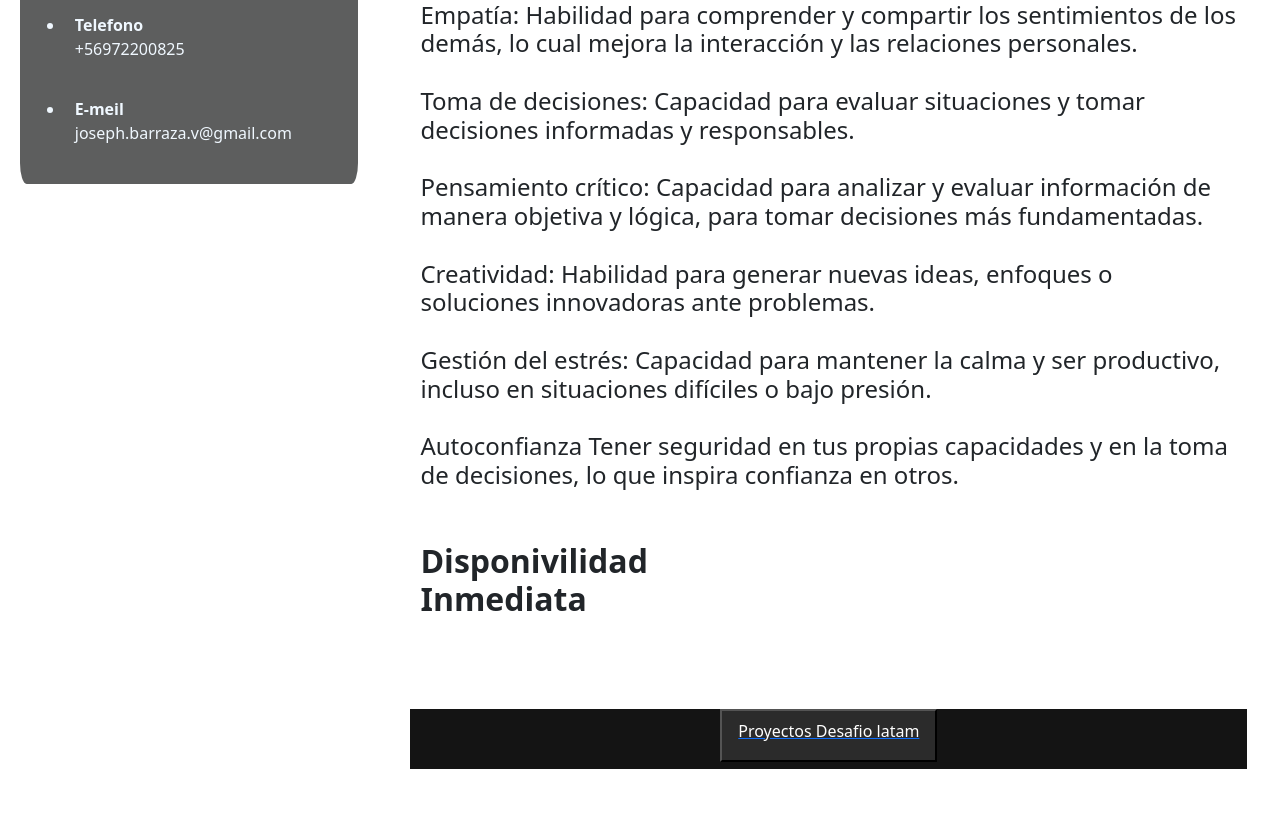
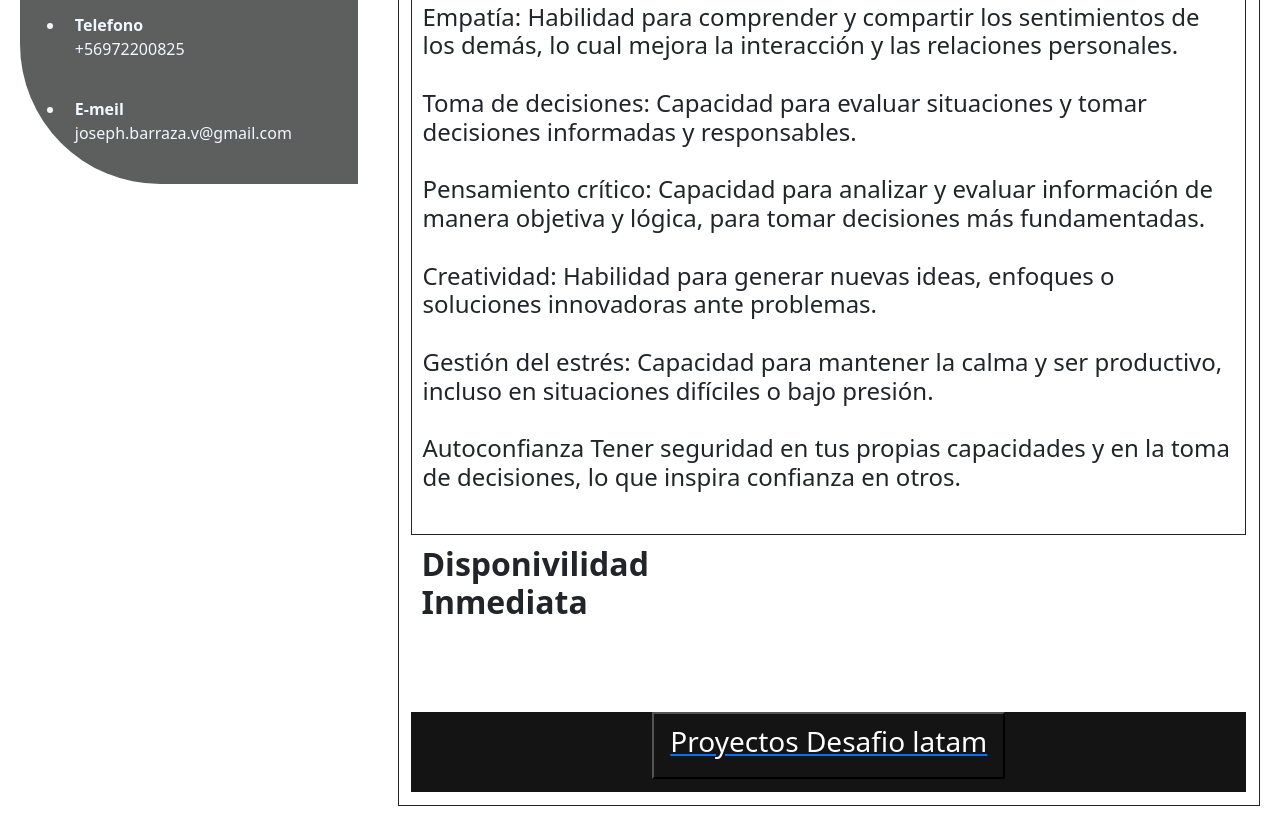
Before and after one commit to josep-barraza/josep-barraza.github.io, a plain HTML site: page index.html in a window 1280 px wide. Shown: the part 1026-1852 px from the top of the page. Before the commit the page ends 1828 px from the top, so only its background shows below. Drawn offline with nearby package versions, Linux system fonts and the light colour scheme.

Commit message:
terminado

```diff
--- a/assets/style/style.css
+++ b/assets/style/style.css
@@ -18,7 +18,8 @@ background-color: rgb(93, 94, 94);
 height: 60%;
 margin: 20px;
 padding: 1%;
-border-radius: 2%;
+border-radius: 0px 170px 0px 140px;
+
 color: aliceblue;
 
 }
@@ -90,13 +91,14 @@ footer{
     justify-content: center;
     background-color: rgb(20, 20, 20);
 width: 100%;
-height: 60px;
+height: 80px;
 }
 button{
+    margin: 20px;
     display: flex;
     justify-content: center;
 border-radius: 10;
-background-color: rgb(43, 43, 43);
+background-color: rgb(20, 20, 20);
 width: 100%;
 color: rgb(255, 255, 255);
 
@@ -107,15 +109,14 @@ color: rgb(255, 255, 255);
 .datos-academicos{
     margin: 20px;
     padding: 1%;
+    border:solid 1px ;
+
 }
 
 .educacion{
-    border: solid color rgb(14, 14, 14);
+    border:solid 1px
+}
+.habilidades{
 
 
 }
-.habilidades{
-    border: solid color rgb(14, 14, 14);
-
-
-}
--- a/index.html
+++ b/index.html
@@ -138,7 +138,7 @@ Inmediata</strong></h2></div><br><br><br>
 
 <footer>
   <div class="button">
-<a href="./portafolio.html"><button><h6>Proyectos Desafio latam </h6></button></a>
+<a href="./portafolio.html"><button><h3>Proyectos Desafio latam </h3></button></a>
 
 
 </div>
```
Also changed, not shown: portafolio.html (+1 -1 lines).
